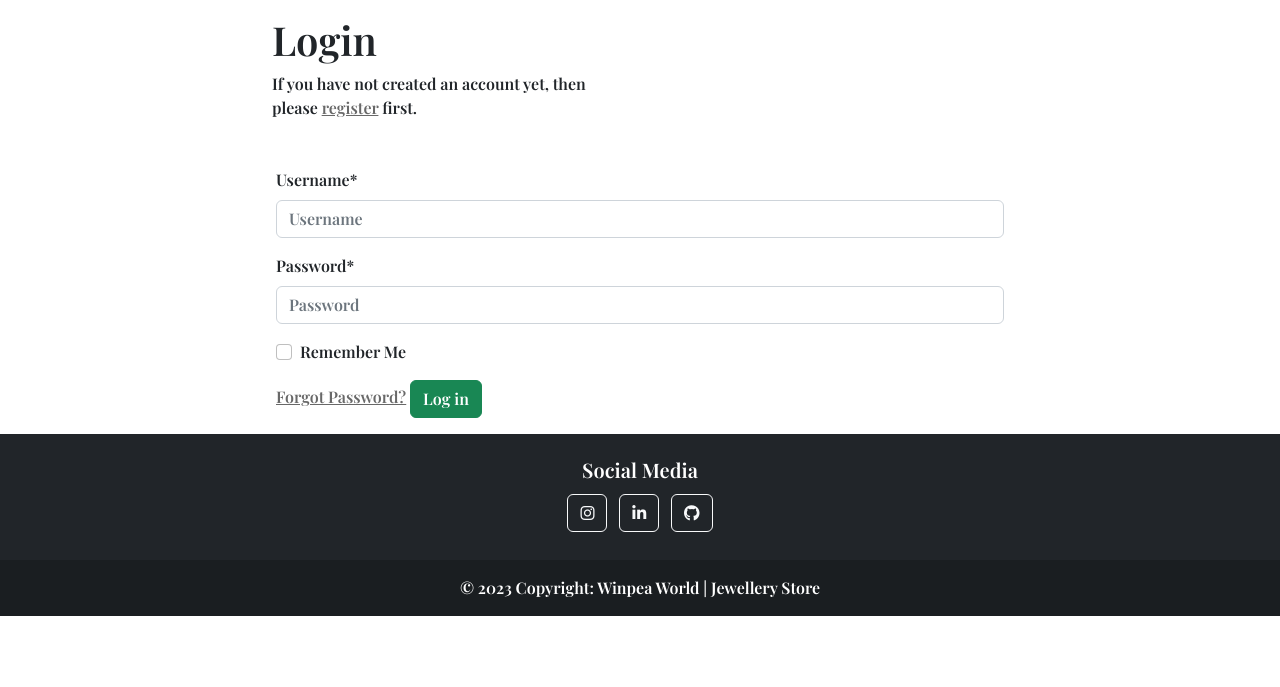
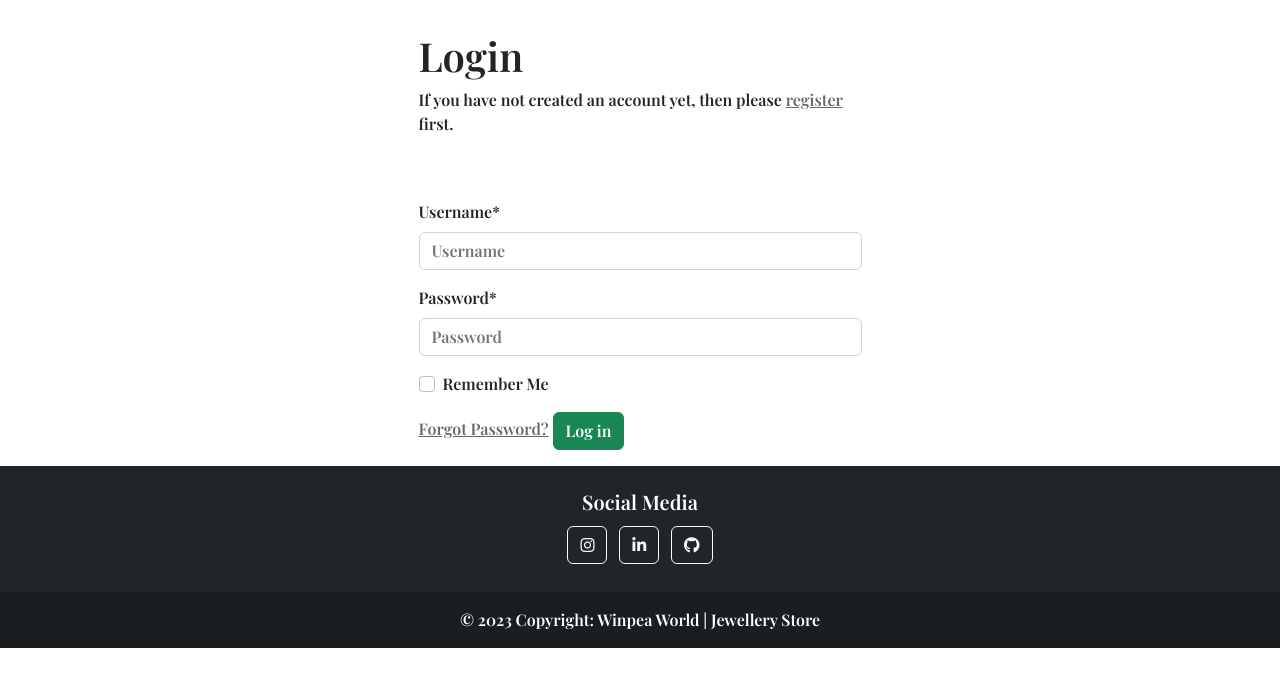
Before and after one commit to LewisHaZ/CI_PP4_WINPEA, a Django app: page /accounts/login/ in a window 1280 px wide. Shown: the part 98-785 px from the top of the page. Run offline with Django 3.2, Linux system fonts and the light colour scheme; some libraries are stand-ins or nearby versions.

Commit message:
Adjust bootstrap style for login and signup pages

```diff
--- a/blog/templates/blog/blog.html
+++ b/blog/templates/blog/blog.html
@@ -1,6 +1,8 @@
 {% extends 'base.html' %}
 
 {% block content %}
+
+{% load static %}
 
 <div class="container-fluid mt-5">
     <!-- cards -->
--- a/blog/templates/blog/blog_expand.html
+++ b/blog/templates/blog/blog_expand.html
@@ -1,6 +1,7 @@
 {% extends 'base.html' %}
 
 {% block content %}
+{% load static %}
 {% load crispy_forms_tags %}
 
 <!-- Blog posts -->
@@ -10,7 +11,7 @@
             <div class="col-md-8 col-lg-6 mx-auto bg-light mt-5 rounded p-3">
                 {% if 'placeholder' in post.featured_image.url %}
                     <a href="{% url 'post_expand' post.slug %}"><img
-                            src="/static/images/image-blog-model.JPG"
+                            src="{% static 'images/image-blog-model.JPG' %}"
                             class="card-img-top rounded" alt="A Woman wearing jewellery"></a>
                     {% else %}
                     <a href="{% url 'post_expand' post.slug %}"><img src="{{ post.featured_image.url }}" class="card-img-top rounded"
--- a/templates/account/login.html
+++ b/templates/account/login.html
@@ -9,8 +9,8 @@
 {% block content %}
 
 <div class="container">
-  <div class="row">
-    <div class="col-md-4 mt-3 offset-md-2">
+  <div class="row justify-content-center">
+    <div class="col-sm-5 mt-3 p-3">
 
       <h1>{% trans "Login" %}</h1>
 
@@ -18,8 +18,8 @@
         <a class="link_color" href="{{ signup_url }}">register</a> first.{% endblocktrans %}</p>
     </div>
   </div>
-  <div class="row">
-    <div class="col-md-8 mt-3 offset-md-2 p-3">
+  <div class="row justify-content-center">
+    <div class="col-sm-5 mt-3 p-3">
 
       <form class="login" method="POST" action="{% url 'account_login' %}">
         {% csrf_token %}
--- a/templates/account/signup.html
+++ b/templates/account/signup.html
@@ -8,7 +8,7 @@
 {% block content %}
 <div class="container">
   <div class="row justify-content-center">
-    <div class="col-sm-5 mt-3 offset-md-2 p-3 text-center">
+    <div class="col-sm-5 mt-3 p-3">
 
       <h1>{% trans "Register" %}</h1>
 
--- a/winpea_world/settings.py
+++ b/winpea_world/settings.py
@@ -28,8 +28,7 @@ TEMPLATES_DIR = os.path.join(BASE_DIR, 'templates')
 SECRET_KEY = os.environ.get('SECRET_KEY')
 
 # SECURITY WARNING: don't run with debug turned on in production!
-DEBUG = False
-
+DEBUG = True
 X_FRAME_OPTIONS = 'SAMEORIGIN'
 
 ALLOWED_HOSTS = ['winpea-world.herokuapp.com', 'winpea-world-560ce7552450.herokuapp.com', 'localhost', '8000-lewishaz-cipp4winpea-mzbticeyhxd.ws-eu104.gitpod.io']
```
